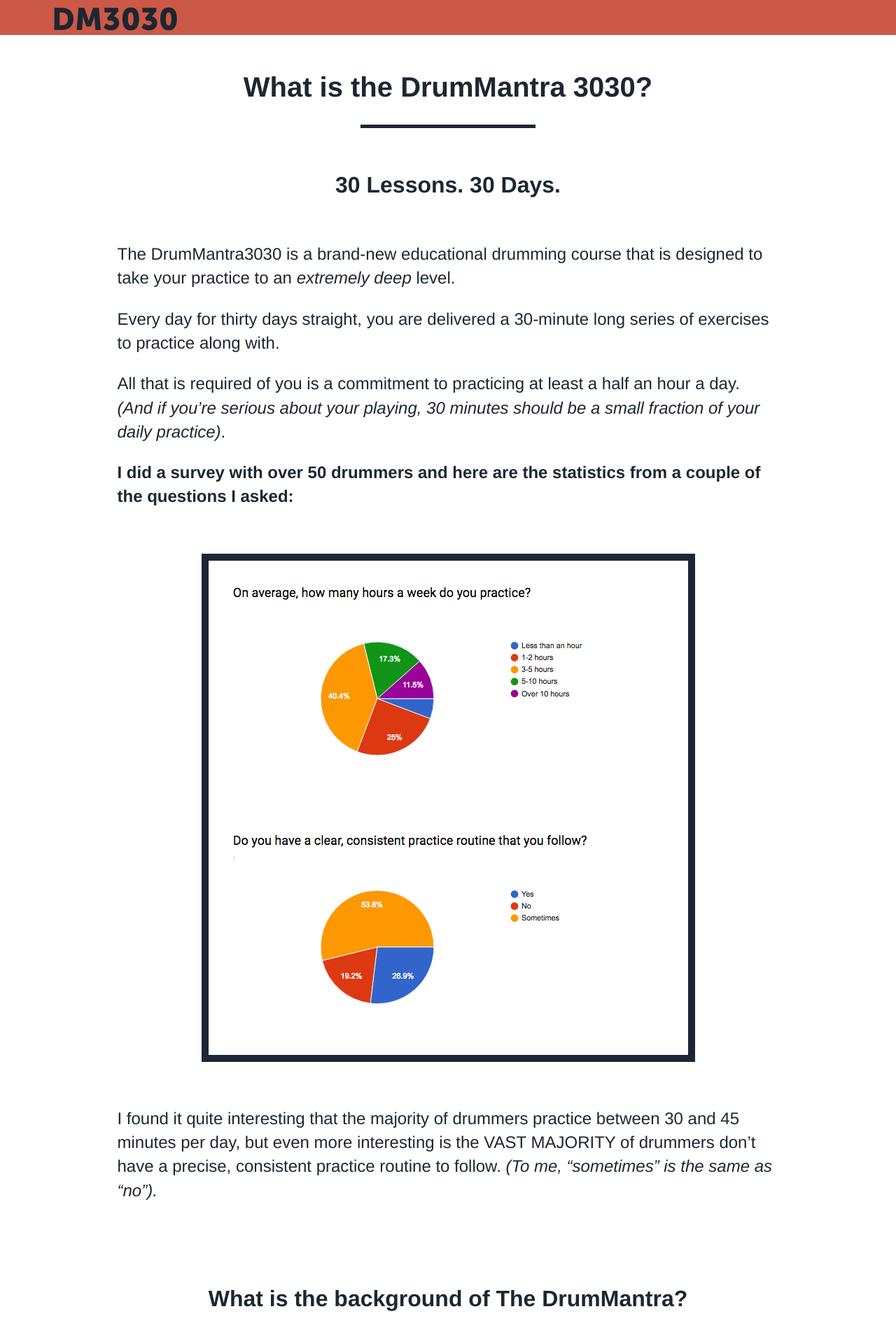
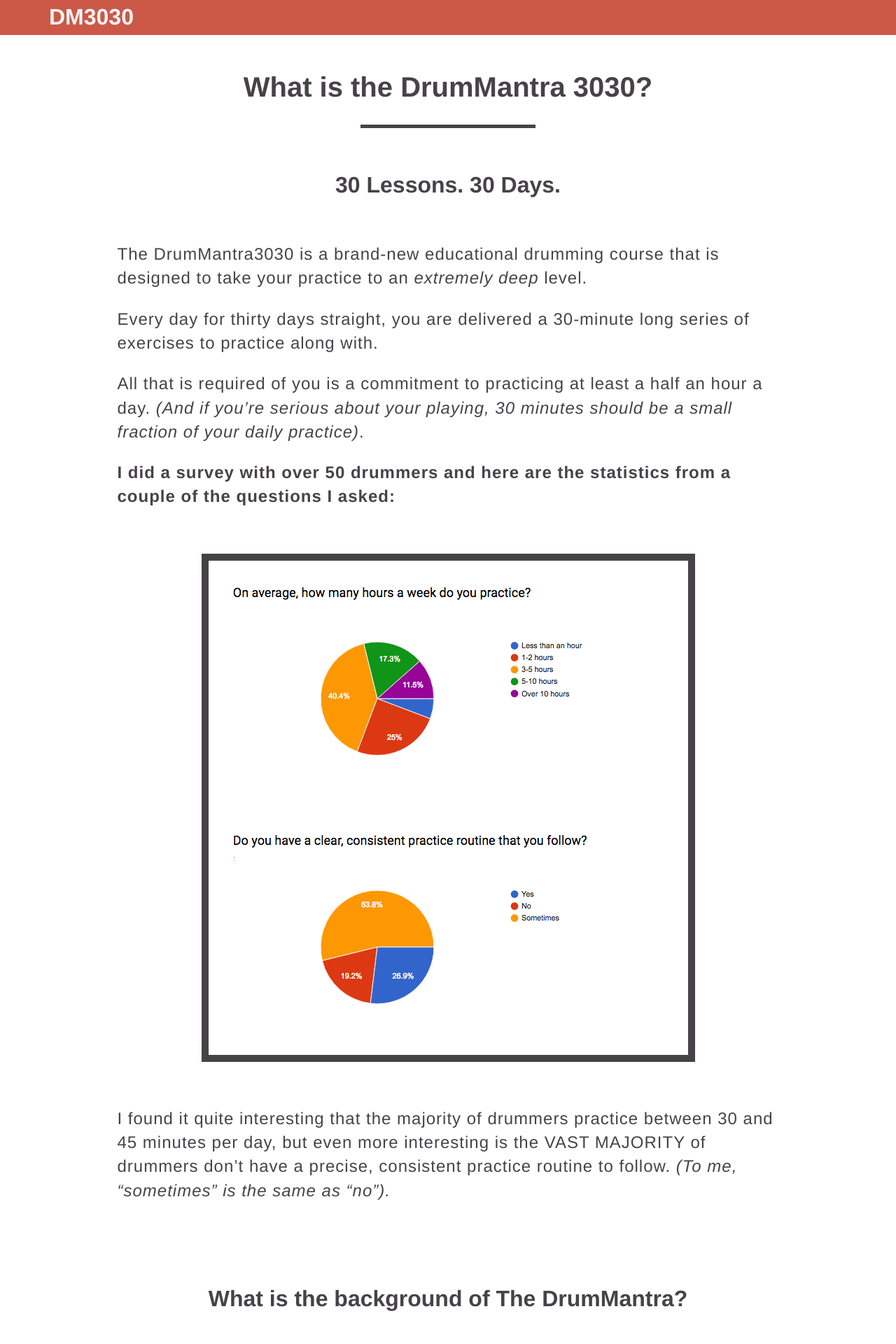
Before and after one commit to MattCordier/drum-mantra-3030, a Jekyll site: the page built from about.html, in a window 1280 px wide. Shown: the top 1920 px of the page at 70% size. Built offline with Jekyll 4.4.1, drawn with Linux system fonts in a browser that asks for light colours.

Commit message:
- feb launch

```diff
--- a/_includes/js.html
+++ b/_includes/js.html
@@ -19,7 +19,7 @@
 
 <script type="text/javascript">
 
-  $('.main__btn').on('click', function(){
+  $('.js--main__btn').on('click', function(){
 
        $("html, body").animate({ scrollTop: $('#cta').offset().top}, 500);
     });
--- a/_includes/nav.html
+++ b/_includes/nav.html
@@ -2,7 +2,8 @@
 	<div class="container">
 		<div class="row">
 			<div class="col-xs-12">
-				<img src="/public/img/dm3030-logo.jpg" class="img-responsive header__img">
+				<!-- <img src="/public/img/dm3030-logo.jpg" class="img-responsive header__img"> -->
+				<h1 class="header__h1--title">DM3030</h1>
 			</div><!-- /col -->
 		</div><!-- /row -->
 	</div><!-- /container  -->
--- a/public/_scss/base.scss
+++ b/public/_scss/base.scss
@@ -11,8 +11,19 @@
   max-height: 50px;
 }
 
+p {
+  letter-spacing: 1px;
+}
+
 .header__img {
   max-height: 40px;
+}
+
+.header__h1--title {
+  color: $light;
+  font-size: 2em;
+  font-weight: 700;
+  margin-top: 0;
 }
 
 .main__btn {
--- a/public/_scss/sales-page.scss
+++ b/public/_scss/sales-page.scss
@@ -7,6 +7,7 @@
 	}
 
 	.hero__a {
+		display: block;
 		color: #FFF;
 	  text-align: center;
 	  font-size: 1.5em;
@@ -144,11 +145,37 @@
 	}
 
 	.benefits__span--cta {
-		color: $accent;
 		font-size: 2.75rem;
 
 		@media (max-width: $screen-xs-max) {
 			font-size: 1.5rem;
+		}
+		&.active {
+			color: $accent;
+		}
+	}
+
+	.sale__div {
+		padding: 1rem;
+		margin: 0 auto 1.5rem;
+		max-width: 150px;
+
+		&--active{
+			border-radius: 10px;
+			border: 5px solid $accent;
+			padding: 1rem;
+			margin: 0 auto 1.5rem;
+			max-width: 150px;
+		}
+	}
+
+	.spots__h2 {
+		margin-bottom: 1.75rem;
+
+		span {
+			color: $accent;
+			font-weight: 700;
+			font-size: 2.5rem;
 		}
 	}
 
@@ -179,8 +206,6 @@
 		font-weight: 700;
 		font-style: italic;
 		letter-spacing: 1px;
-		padding-bottom: 1rem;
-		border-bottom: 1px solid $accent;
 	}
 
 	.benefits__p {
--- a/public/_scss/variables.scss
+++ b/public/_scss/variables.scss
@@ -4,7 +4,7 @@
 	$accent: #CC5847;
 	$light: #F5F5F5;
 	$medium: #ACACAE;
-	$dark: #1D2731;
+	$dark: #464348;
 
 /*----------------------------*\
 	MEDIA QUERIES
```
Also changed, not shown: index.html (+65 -28 lines).
